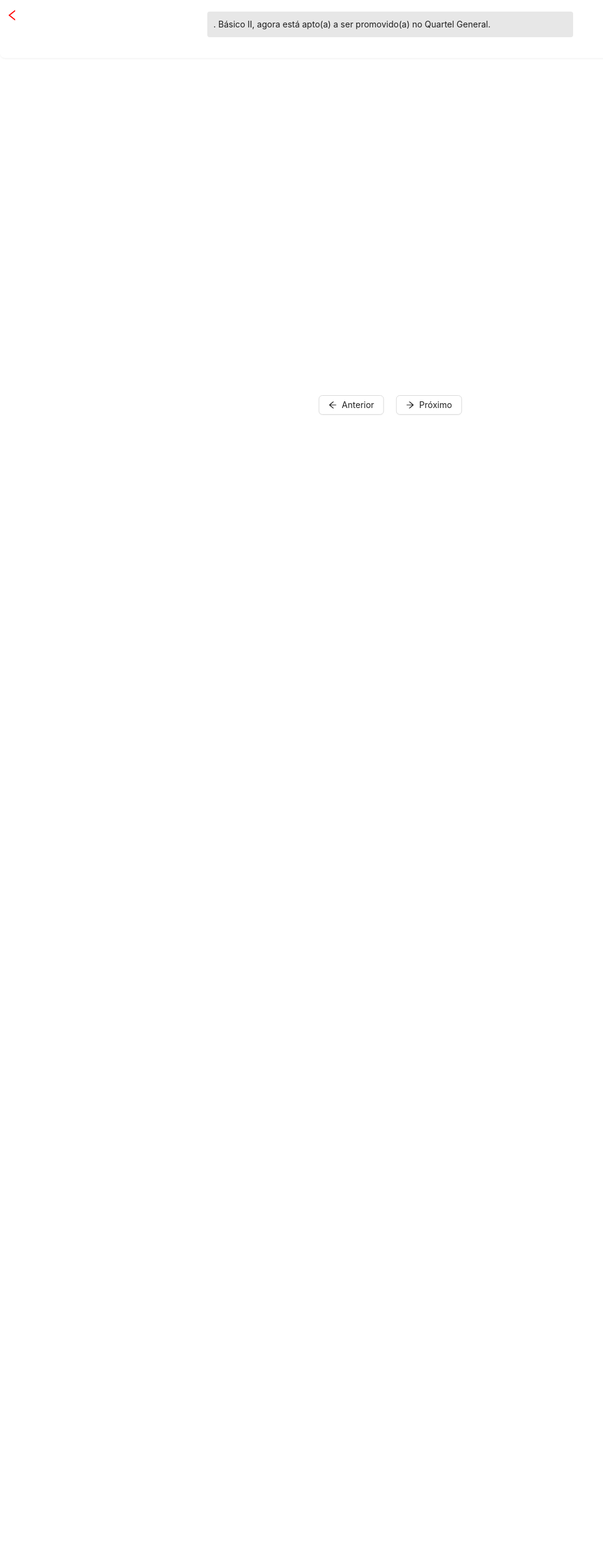
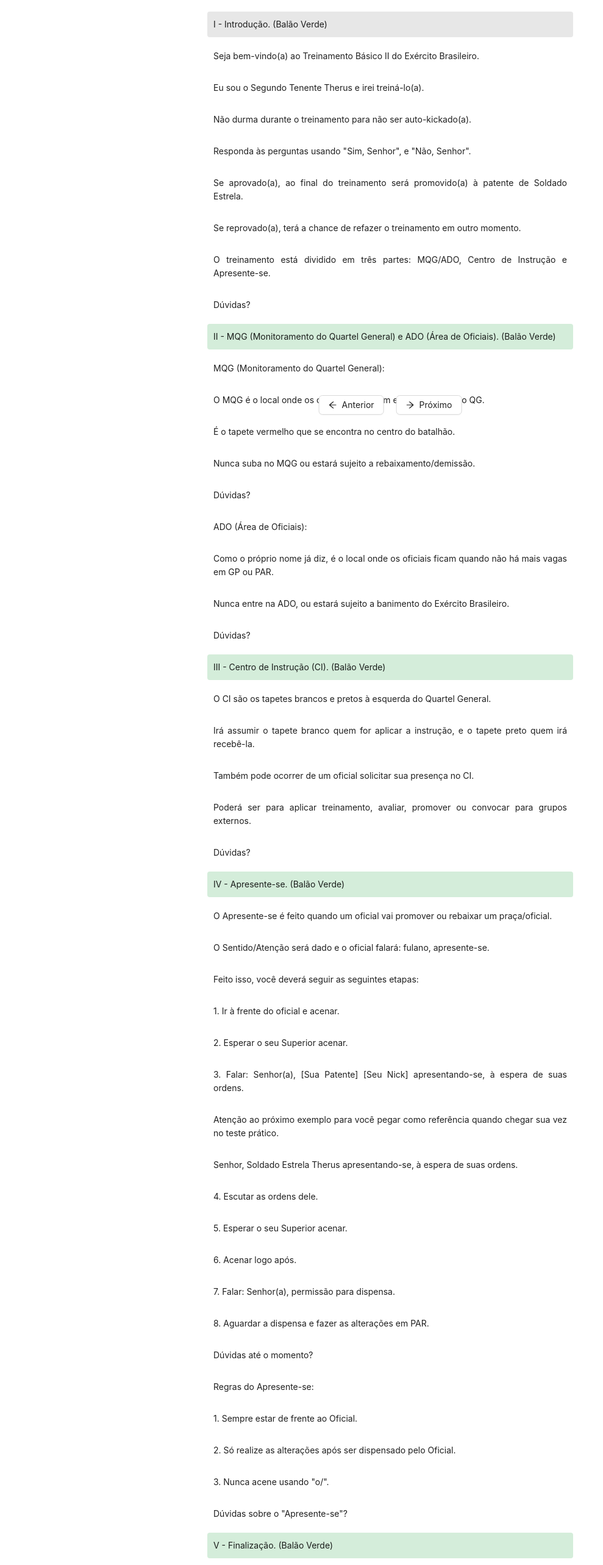
Before and after one commit to marcosafeitosa/treinos-br, a React (Vite) app: page /treino-basico-ii in a window 1280 px wide. Shown: the part 100-2666 px from the top of the page at 61% size, without its empty margins (0-989 px from the left). Before the commit the page ends 800 px from the top, so only its background shows below. Built offline with nearby package versions, Linux system fonts and the light colour scheme.

Commit message:
Update TreinoBasicoII.jsx

```diff
--- a/src/components/ContainerTreinos/TreinoBasicoII.jsx
+++ b/src/components/ContainerTreinos/TreinoBasicoII.jsx
@@ -11,7 +11,53 @@ import Clipboard from "clipboard";
 const { Title, Text } = Typography;
 
 const paragrafoArray = [
-  ". Básico II, agora está apto(a) a ser promovido(a) no Quartel General.",
+   "I - Introdução. (Balão Verde)",
+  "Seja bem-vindo(a) ao Treinamento Básico II do Exército Brasileiro.",
+  "Eu sou o Segundo Tenente Therus e irei treiná-lo(a).",
+  "Não durma durante o treinamento para não ser auto-kickado(a).",
+  'Responda às perguntas usando "Sim, Senhor", e "Não, Senhor".',
+  "Se aprovado(a), ao final do treinamento será promovido(a) à patente de Soldado Estrela.",
+  "Se reprovado(a), terá a chance de refazer o treinamento em outro momento.",
+  "O treinamento está dividido em três partes: MQG/ADO, Centro de Instrução e Apresente-se.",
+  "Dúvidas?",
+  "II - MQG (Monitoramento do Quartel General) e ADO (Área de Oficiais). (Balão Verde)",
+  "MQG (Monitoramento do Quartel General):",
+  "O MQG é o local onde os oficiais monitoram e supervisionam o QG.",
+  "É o tapete vermelho que se encontra no centro do batalhão.",
+  "Nunca suba no MQG ou estará sujeito a rebaixamento/demissão.",
+  "Dúvidas?",
+  "ADO (Área de Oficiais):",
+  "Como o próprio nome já diz, é o local onde os oficiais ficam quando não há mais vagas em GP ou PAR.",
+  "Nunca entre na ADO, ou estará sujeito a banimento do Exército Brasileiro.",
+  "Dúvidas?",
+  "III - Centro de Instrução (CI). (Balão Verde)",
+  "O CI são os tapetes brancos e pretos à esquerda do Quartel General.",
+  "Irá assumir o tapete branco quem for aplicar a instrução, e o tapete preto quem irá recebê-la.",
+  "Também pode ocorrer de um oficial solicitar sua presença no CI.",
+  "Poderá ser para aplicar treinamento, avaliar, promover ou convocar para grupos externos.",
+  "Dúvidas?",
+  "IV - Apresente-se. (Balão Verde)",
+  "O Apresente-se é feito quando um oficial vai promover ou rebaixar um praça/oficial.",
+  "O Sentido/Atenção será dado e o oficial falará: fulano, apresente-se.",
+  "Feito isso, você deverá seguir as seguintes etapas:",
+  "1. Ir à frente do oficial e acenar.",
+  "2. Esperar o seu Superior acenar.",
+  "3. Falar: Senhor(a), [Sua Patente] [Seu Nick] apresentando-se, à espera de suas ordens.",
+  "Atenção ao próximo exemplo para você pegar como referência quando chegar sua vez no teste prático.",
+  "Senhor, Soldado Estrela Therus apresentando-se, à espera de suas ordens.",
+  "4. Escutar as ordens dele.",
+  "5. Esperar o seu Superior acenar.",
+  "6. Acenar logo após.",
+  "7. Falar: Senhor(a), permissão para dispensa.",
+  "8. Aguardar a dispensa e fazer as alterações em PAR.",
+  "Dúvidas até o momento?",
+  "Regras do Apresente-se:",
+  "1. Sempre estar de frente ao Oficial.",
+  "2. Só realize as alterações após ser dispensado pelo Oficial.",
+  '3. Nunca acene usando "o/".',
+  'Dúvidas sobre o "Apresente-se"?',
+  "V - Finalização. (Balão Verde)",
+  "Parabéns, está aprovado(a) no Treinamento Básico II, agora está apto(a) a ser promovido(a) no Quartel General.",
 ];
 
 const patenteMap = {
```
